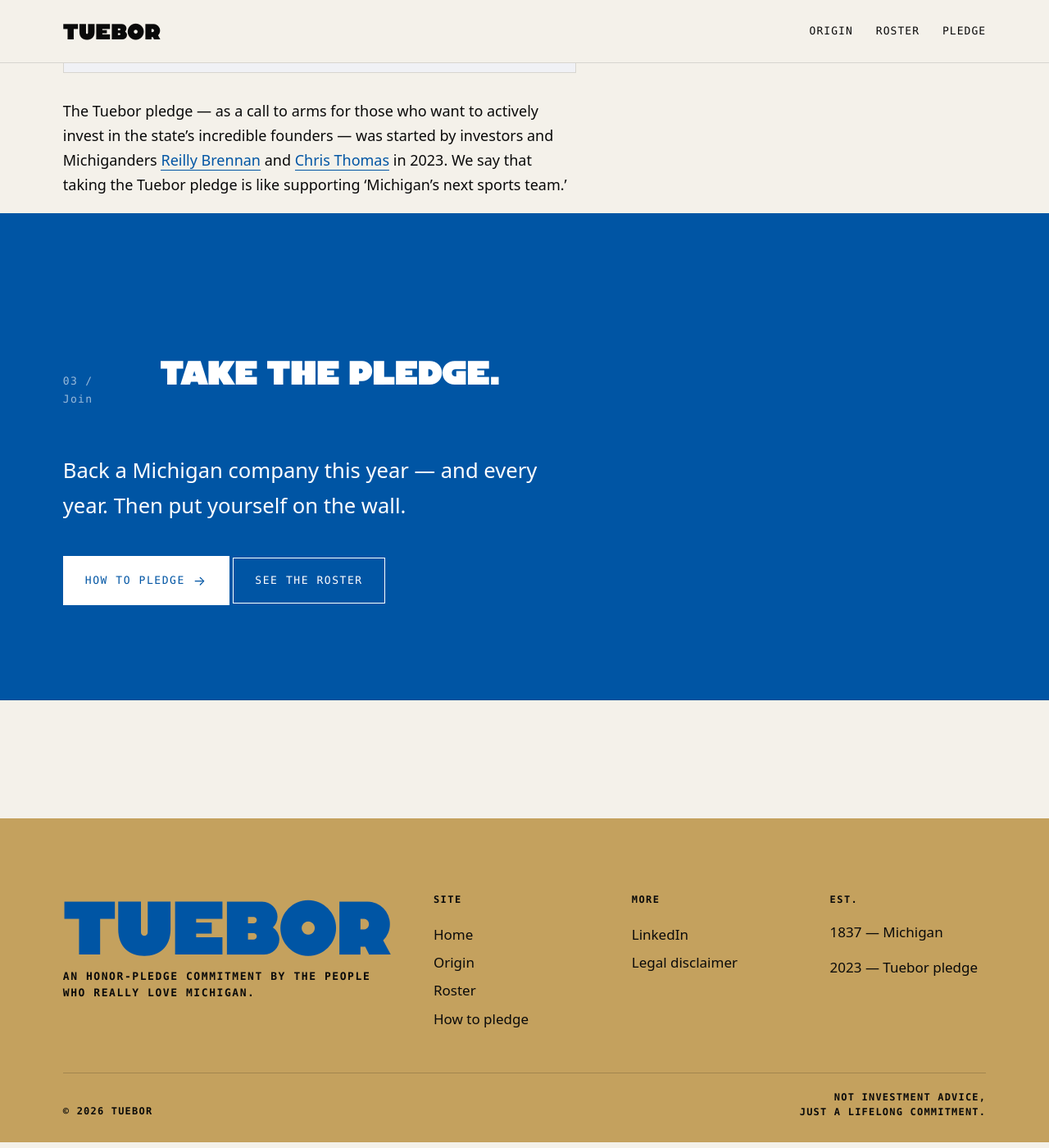
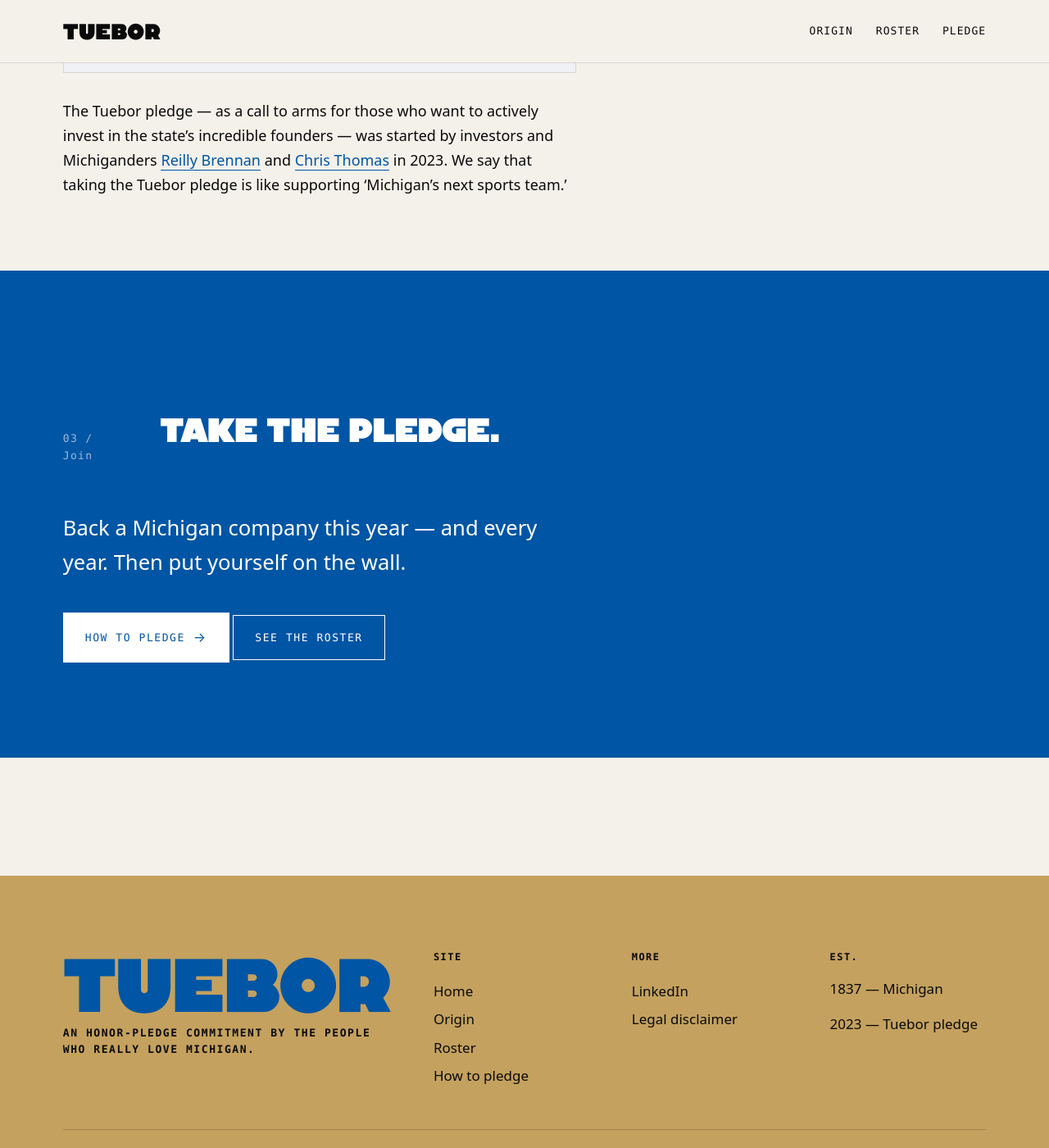
Before and after one commit to arepb/tuebor, a Jekyll site: the page built from origin.md, in a window 1280 px wide and 1400 px high, scrolled down 741 px. Shown: the whole window at 82% size. Built offline with Jekyll 4.4.1, drawn with Linux system fonts in a browser that asks for light colours.

Commit message:
fix(layout): restore mobile gutter on home + breathe room before CTA slab
The .prose > .slab breakout rule applied -page-pad margin to every slab,
assuming the parent .prose had matching padding. On the home layout
.prose is padding:0, so the negative margin pulled every slab off the
left edge — no horizontal gutter on mobile or desktop.

Scope the breakout to main.page > .prose so home slabs sit normally,
and add a clamp(48,7vw,96) top margin so the blue CTA on origin has
breathing room from the paragraph above it.

Co-Authored-By: Claude Opus 4.7 (1M context) <noreply@anthropic.com>

```diff
--- a/assets/css/style.scss
+++ b/assets/css/style.scss
@@ -570,13 +570,16 @@ main.home > .prose { max-width: none; padding: 0; font-size: inherit; }
 /* Inside a default (non-full) .prose, a `.slab` child breaks out of the
    780px column and gutter padding to span the full viewport width. Used on
    the origin page where the body text wants prose constraints but the
-   trailing Take-the-pledge CTA wants full-bleed. */
-.prose > .slab,
-.prose > section.slab {
+   trailing Take-the-pledge CTA wants full-bleed. Scoped to .page so the
+   home layout (which has padding:0 on .prose) doesn't get a negative-margin
+   shift that pulls every slab off the left edge. */
+main.page > .prose > .slab,
+main.page > .prose > section.slab {
   width: 100vw;
   max-width: none;
   margin-left: calc(-1 * var(--page-pad));
   margin-right: calc(-1 * var(--page-pad));
+  margin-top: clamp(48px, 7vw, 96px);
   position: relative;
 }
 .roster {
```
